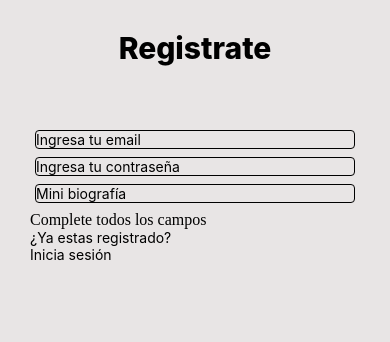
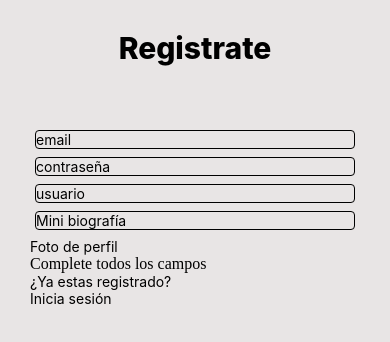
Before and after one commit to candedichiara/Proyecto-React-Native, a React Native app: screen /Register in a window 390 px wide. Shown: the top 342 px of the page. Built offline with nearby package versions, Linux system fonts and the light colour scheme.

Commit message:
agregue cosas en el register

```diff
--- a/src/screens/Register/Register.js
+++ b/src/screens/Register/Register.js
@@ -1,6 +1,6 @@
 import {Text, View, StyleSheet, TextInput, TouchableOpacity} from 'react-native'
 import React, {Component} from 'react'
-import {auth} from '../../firebase/config'
+import {auth, db} from '../../firebase/config'
 
 class Register extends Component {
     constructor(){
@@ -8,15 +8,48 @@ class Register extends Component {
         this.state={
             email:'',
             password:'',
+            userName:'',
             bio: '',
-            error:''
+            error:'',
+            photo: '',
+            showCamera: false,
         }
     }
 
-    register(email, password){
+    registerUser(email, password, userName, bio, photo){
+        //registrar en firebase y de ahi nos redirecciona al login
         auth.createUserWithEmailAndPassword(email, password)
-        .then (resp => this.props.navigation.navigate ('TabNavigation'))
-        .catch(err => this.setState({error: err.message}))
+        .then (resp => {
+            db.collection('users').add ({
+                owner: email,
+                userName: userName,
+                bio: bio,
+                photo: photo
+            })
+            .then(()=> {
+                this.setState ({
+                    email: '',
+                    password:'',
+                    userName: '',
+                    bio: '',
+                    error:'',
+                    showCamera: false
+
+                })
+            this.props.navigation.navigate ('Login')
+            // preguntar si tengo que poner tabNavigation o login
+
+
+        })
+        .catch (err => console.log(err))
+        })
+
+    }
+    onImageUpload(url) {
+        this.setState ({
+            photo: url,
+            showCamera: false,
+        })
     }
 
     render () {
@@ -27,23 +60,43 @@ class Register extends Component {
 
                     <TextInput
                     style = {styles.input}
-                    placeholder='Ingresa tu email'
-                    onChangeText={text => this.setState ({email: text})}
+                    placeholder='email'
+                    keyboardType='email-address'
+                    onChangeText={text => this.setState ({email: text, error:''})}
                     value={this.state.email}
                     />
                     <TextInput
                     style = {styles.input}
-                    placeholder='Ingresa tu contraseña'
-                    onChangeText={text => this.setState ({password: text})}
+                    placeholder='contraseña'
+                    keyboardType='default'
+                    onChangeText={text => this.setState ({password: text, error:''})}
                     value={this.state.password}
                     secureTextEntry={true}
                     />
                     <TextInput
                     style = {styles.input}
+                    placeholder='usuario'
+                    keyboardType='default'
+                    onChangeText={text => this.setState ({userName: text, error:''})}
+                    value={this.state.userName}
+                    />
+                    <TextInput
+                    style = {styles.input}
                     placeholder='Mini biografía'
-                    onChangeText={text => this.setState ({bio: text})}
+                    keyboardType='default'
+                    onChangeText={text => this.setState ({bio: text, error:''})}
                     value={this.state.bio}
                     />
+                    {
+                        this.state.showCamera ?
+                        <View style={styles.foto}>
+                            <MyCamera onImageUpload={url => this.onImageUpload(url)}/>
+                        </View>
+                        :
+                        <TouchableOpacity onPress={() => this.setState({showCamera:true})}>
+                            <Text>Foto de perfil</Text>
+                        </TouchableOpacity>
+                    }
 
                     <View>
                         {
@@ -81,6 +134,10 @@ const styles = StyleSheet.create ({
         marginRight: 30,
         marginTop: 60,
 
+    },
+    foto: {
+        width: '100vw',
+        height:'100vh'
     },
     input: {
         borderWidth: 1,
```
